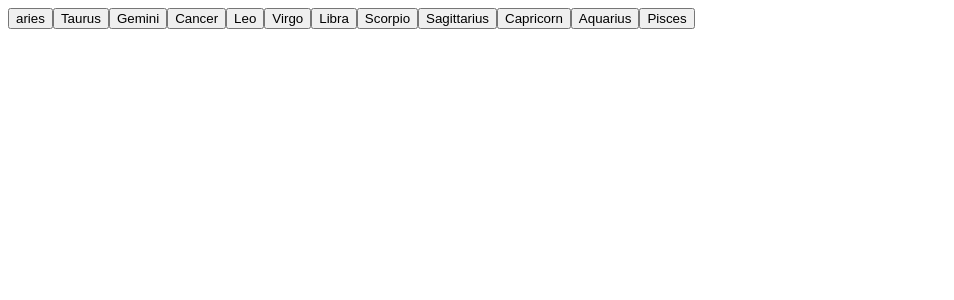
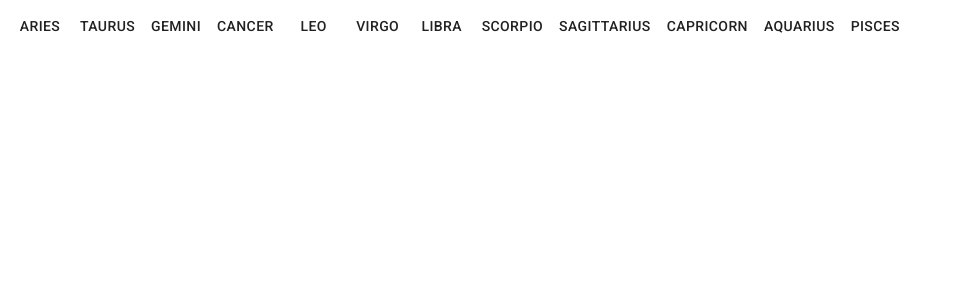
Before and after one commit to sissyhanks/starsigns, a React (Create React App) app: page / in a window 1280 px wide. Shown: the top 300 px of the page, without its empty margins (0-954 px from the left). Built offline with nearby package versions, Linux system fonts and the light colour scheme.

Commit message:
current target events

```diff
--- a/src/components/App.js
+++ b/src/components/App.js
@@ -21,7 +21,11 @@ class App extends React.Component {
         </div>
       );
     } else {
-      return <ShowSigns showSign={display} handleDisplay={this.handleSign} />;
+      return (
+        <div>
+          <ShowSigns showSign={display} handleDisplay={this.handleSign} />
+        </div>
+      );
     }
   }
 }
--- a/src/components/SignNav.js
+++ b/src/components/SignNav.js
@@ -1,4 +1,5 @@
 import React from "react";
+import { Button } from "@material-ui/core";
 
 const signs = [
   { id: 1, name: "aries" },
@@ -18,20 +19,20 @@ const signs = [
 class SignNav extends React.Component {
   onClack = (event) => {
     event.preventDefault();
-    this.props.handleDisplay(event.target.value);
+    this.props.handleDisplay(event.currentTarget.value);
   };
 
   render() {
     const starSigns = signs.map(({ id, name }) => {
       return (
-        <button
+        <Button
           style={{ textAlign: "center" }}
           key={id}
           value={name}
           onClick={this.onClack}
         >
           {name}
-        </button>
+        </Button>
       );
     });
     return <div>{starSigns}</div>;
--- a/src/components/WelcomeSigns.js
+++ b/src/components/WelcomeSigns.js
@@ -1,5 +1,6 @@
 import "./Signs.css";
 import React from "react";
+import { Button } from "@material-ui/core";
 
 const signs = [
   { id: 1, name: "aries" },
@@ -18,13 +19,13 @@ const signs = [
 
 class WelcomeSigns extends React.Component {
   onClack = (event) => {
-    this.props.handleDisplay(event.target.value);
+    this.props.handleDisplay(event.currentTarget.value);
   };
 
   render() {
     const starSigns = signs.map(({ id, name }) => {
       return (
-        <button
+        <Button
           style={{ textAlign: "center" }}
           xs={2}
           key={name}
@@ -32,7 +33,7 @@ class WelcomeSigns extends React.Component {
           onClick={this.onClack}
         >
           {name}
-        </button>
+        </Button>
       );
     });
     return <div>{starSigns}</div>;
```
